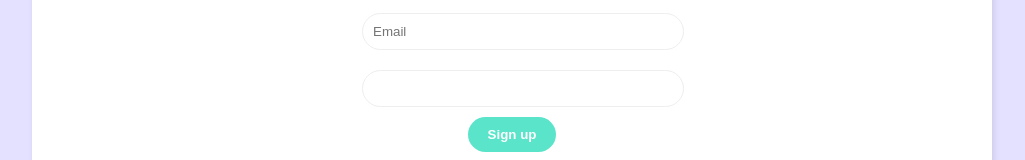
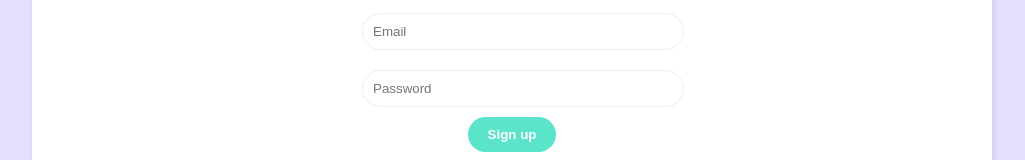
Before and after one commit to NNEUID/chat-app, a Vue app: page / in a window 1280 px wide. Shown: the part 208-368 px from the top of the page, without its empty margins (128-1153 px from the left). Built offline with nearby package versions, Linux system fonts and the light colour scheme.

Commit message:
import login form into welcome page

```diff
--- a/src/components/SignupForm.vue
+++ b/src/components/SignupForm.vue
@@ -2,7 +2,7 @@
   <form @submit.prevent="handleSubmit()">
     <input type="text" required placeholder="Display Name" v-model="displayName">
     <input type="email" required placeholder="Email" v-model="email">
-    <input type="password" required v-model="password">
+    <input type="password" required v-model="password" placeholder="Password">
     <button>Sign up</button>
   </form>
 </template>
```
